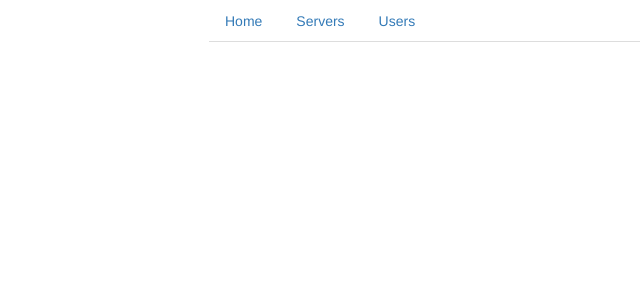
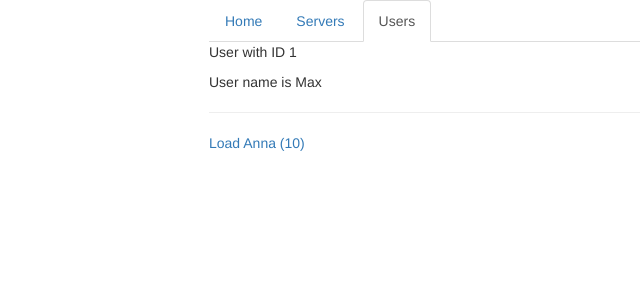
Before and after one commit to anyazhai/workPrep, an Angular app: page /users/1/Max in a window 1280 px wide. Before the commit this address led to /. Shown: the top 300 px of the page, without its empty margins (56-696 px from the left). Built offline with nearby package versions, Linux system fonts and the light colour scheme.

Commit message:
router parameters included

```diff
--- a/src/app/app.module.ts
+++ b/src/app/app.module.ts
@@ -31,7 +31,9 @@
 const appRoutes: Routes = [
   { path: '', component: HomeComponent },
   { path: 'users', component: UsersComponent },
+  { path: 'users/:id/:name', component: UserComponent },
   { path: 'servers', component: ServersComponent }
+
 ];
 
 @NgModule({
--- a/src/app/routingex/servers/servers.component.html
+++ b/src/app/routingex/servers/servers.component.html
@@ -10,7 +10,7 @@
     </div>
   </div>
   <div class="col-xs-12 col-sm-4">
-    <button class="btn btn-primary" (click)="onReloadServers()">Load Servers</button>
+    <button class="btn btn-primary" (click)="onReloadServers()">Reload Servers</button>
     <app-edit-server></app-edit-server>
     <hr>
     <app-server></app-server>
--- a/src/app/routingex/users/user/user.component.html
+++ b/src/app/routingex/users/user/user.component.html
@@ -1,2 +1,5 @@
-<p>User with ID _ID_ loaded.</p>
-<p>User name is _NAME_</p>
+<p>User with ID {{ user.id }}</p>
+<p>User name is {{ user.name }}</p>
+<hr>
+
+<a [routerLink]="['/users', 10, 'Anna']">Load Anna (10)</a>
--- a/src/app/routingex/users/user/user.component.ts
+++ b/src/app/routingex/users/user/user.component.ts
@@ -1,16 +1,37 @@
-import { Component, OnInit } from '@angular/core';
+import { Component, OnDestroy, OnInit } from '@angular/core';
+import { ActivatedRoute, Params } from '@angular/router';
+import { Subscription } from 'rxjs/Subscription';
 
 @Component({
   selector: 'app-user',
   templateUrl: './user.component.html',
   styleUrls: ['./user.component.css']
 })
-export class UserComponent implements OnInit {
+export class UserComponent implements OnInit, OnDestroy {
   user: {id: number, name: string};
+  paramsSubscription: Subscription;
 
-  constructor() { }
+  constructor(private route: ActivatedRoute) { }
 
   ngOnInit() {
+    this.user = {
+      id: this.route.snapshot.params['id'],
+      name: this.route.snapshot.params['name']
+    }
+    //observables help to work with asynchronous tasks
+    //here it's used to observe any changes that happens to the route parameters from within the page itself
+    this.paramsSubscription = this.route.params.subscribe(
+      (params: Params ) => {
+        this.user.id = params['id'];
+        this.user.name = params['name'];
+      }
+    );
+  }
+
+  ngOnDestroy(): void {
+    this.paramsSubscription.unsubscribe(); //angular does this behind the scenes but it'll be better to mention it ourselves
+
+    //if the subscription isn't destroyed when the component is destroyed then it'll keep on living in the memory and a new subscription is creation everytime the component is revisited(created)
   }
 
 }
```
